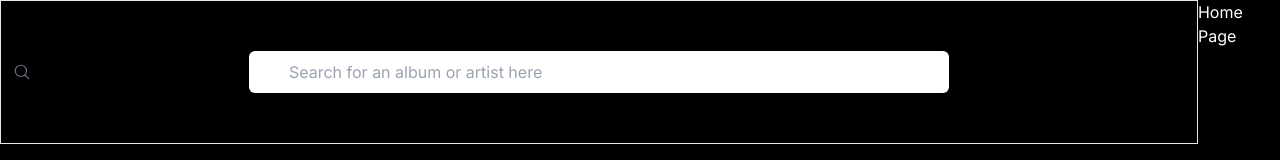
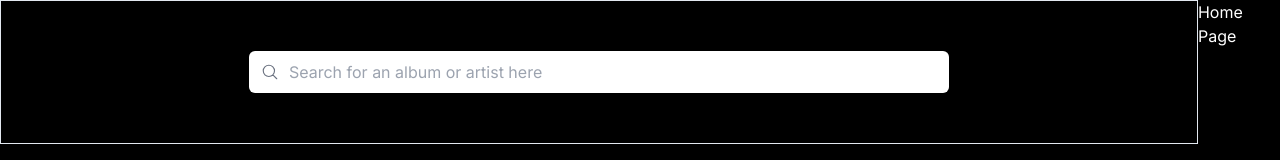
Before and after one commit to danieldenton/record-store, a Next.js app: page / in a window 1280 px wide. Shown: the top 160 px of the page. Built offline with nearby package versions, Linux system fonts and the light colour scheme.

Commit message:
magnifying glass back inside the search input

```diff
--- a/src/app/album/[id]/page.tsx
+++ b/src/app/album/[id]/page.tsx
@@ -32,7 +32,7 @@
         <ImageNotFound />
       )}{" "}
       <h1>{album.name}</h1>
-      <h2>{artist}</h2>
+      {artist}
     </div>
   );
 }
--- a/src/app/ui/search.tsx
+++ b/src/app/ui/search.tsx
@@ -21,10 +21,11 @@
     }, 300)
 
     return (
-        <div className="relative flex justify-center w-full">
+        <div className="flex justify-center w-full">
           <label htmlFor="search" className="sr-only">
             Search
           </label>
+          <div className="relative w-[700px]">
           <input
             className="peer block w-[700px] rounded-md py-[9px] pl-10 text-black"
             placeholder="Search for an album or artist here"
@@ -34,6 +35,7 @@
             defaultValue={searchParams.get("query")?.toString()}
           />
           <MagnifyingGlassIcon className="absolute left-3 top-1/2 h-[18px] w-[18px] -translate-y-1/2 text-gray-500 peer-focus:text-gray-900" />
+          </div>
         </div>
       );
 }
```
